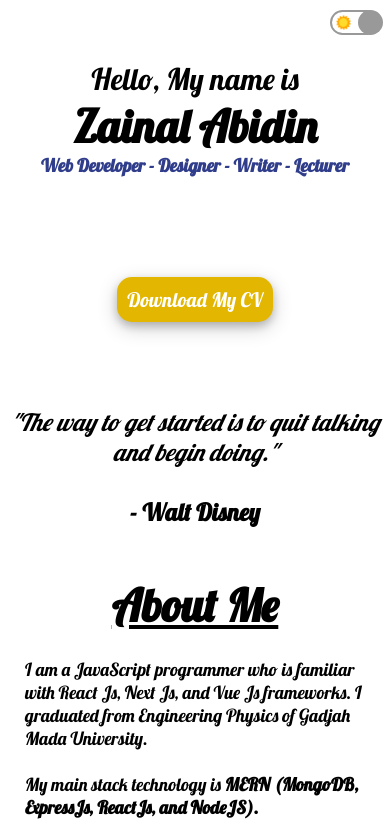
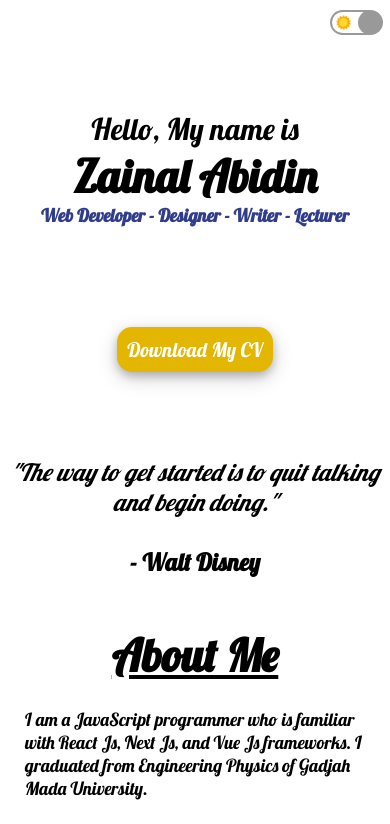
Before and after one commit to zabidin384/zainal-portfolio, a React (Create React App) app: page / in a window 390 px wide. Shown: the top 824 px of the page. Built offline with nearby package versions, Linux system fonts and the light colour scheme.

Commit message:
Update home.css

```diff
--- a/src/components/home.css
+++ b/src/components/home.css
@@ -75,7 +75,7 @@
 		flex-direction: column;
 		height: 100vh;
 		margin-top: 0;
-                padding-top: 50px;
+                padding-top: 100px;
 	}
 	.h-left-wrapper {
 		padding: 10px;
```
